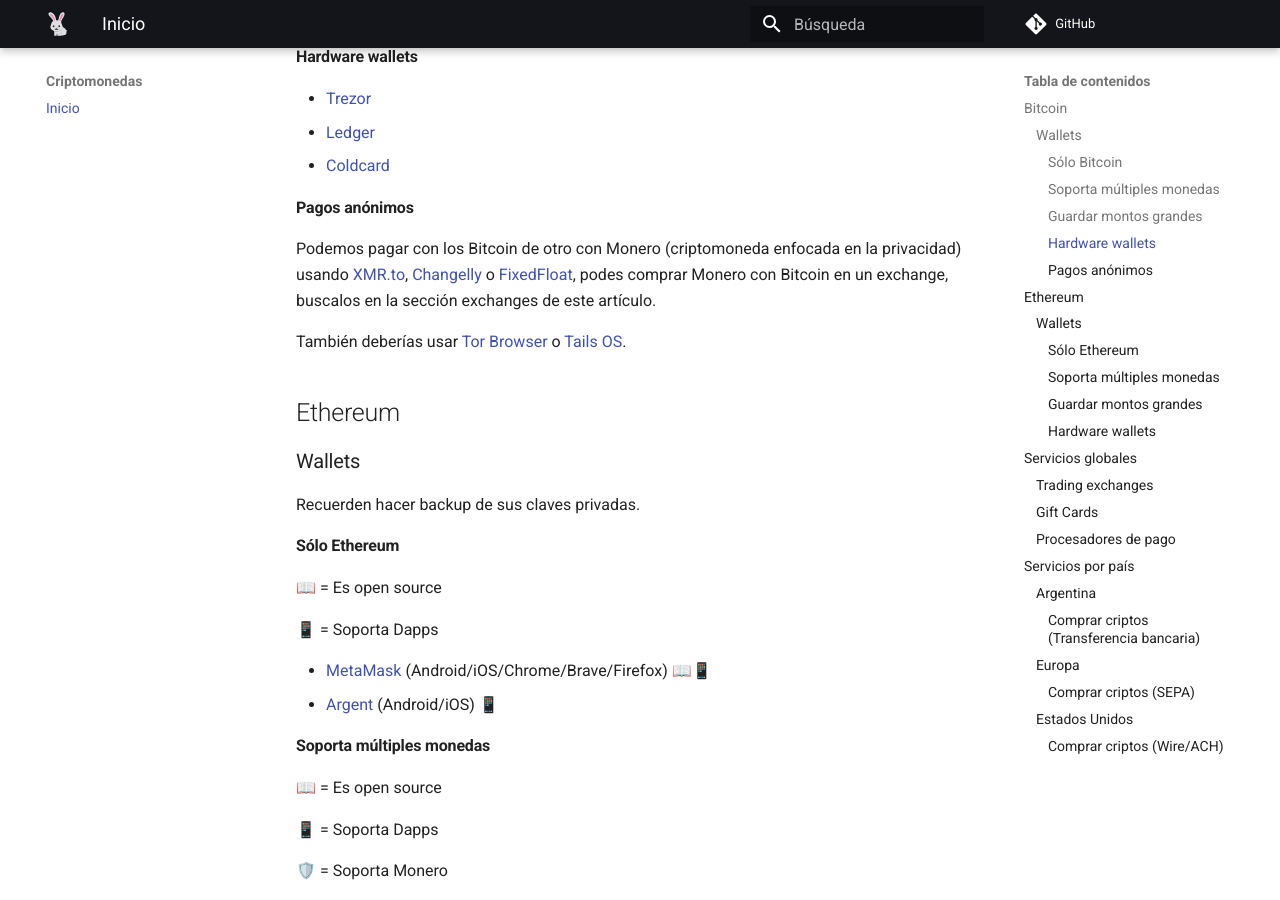
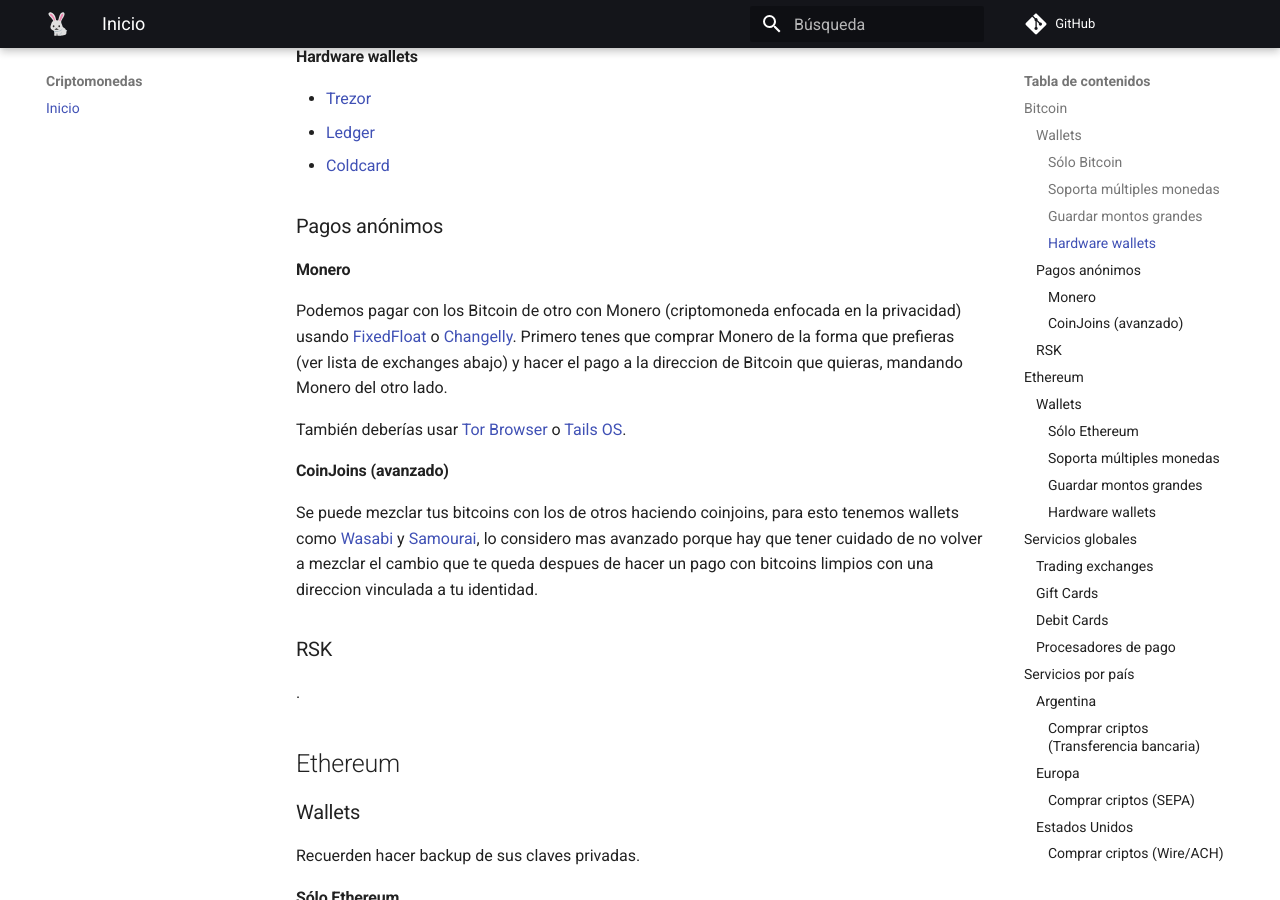
Before and after one commit to anomalouscode/wiki, an MkDocs documentation site: the page built from docs/criptomonedas/index.md, in a window 1280 px wide and 900 px high, scrolled down 1400 px. Built offline with MkDocs 1.6.1 and Material for MkDocs 9.7.7, drawn with Linux system fonts in a browser that asks for light colours; comment, search, counter and statistics services are not loaded.

Commit message:
Update index.md

```diff
--- a/docs/criptomonedas/index.md
+++ b/docs/criptomonedas/index.md
@@ -58,11 +58,21 @@
 - [Ledger](https://www.ledger.com/)
 - [Coldcard](https://coldcardwallet.com/)
 
-#### Pagos anónimos
+### Pagos anónimos
 
-Podemos pagar con los Bitcoin de otro con Monero (criptomoneda enfocada en la privacidad) usando [XMR.to](https://xmr.to/), [Changelly](https://changelly.com/) o [FixedFloat](https://fixedfloat.com/), podes comprar Monero con Bitcoin en un exchange, buscalos en la sección exchanges de este artículo.
+#### Monero
+
+Podemos pagar con los Bitcoin de otro con Monero (criptomoneda enfocada en la privacidad) usando [FixedFloat](https://fixedfloat.com/) o [Changelly](https://changelly.com/). Primero tenes que comprar Monero de la forma que prefieras (ver lista de exchanges abajo) y hacer el pago a la direccion de Bitcoin que quieras, mandando Monero del otro lado.
 
 También deberías usar [Tor Browser](https://www.torproject.org/) o [Tails OS](https://tails.boum.org/).
+
+#### CoinJoins (avanzado)
+
+Se puede mezclar tus bitcoins con los de otros haciendo coinjoins, para esto tenemos wallets como [Wasabi](https://www.wasabiwallet.io/) y [Samourai](https://samouraiwallet.com/), lo considero mas avanzado porque hay que tener cuidado de no volver a mezclar el cambio que te queda despues de hacer un pago con bitcoins limpios con una direccion vinculada a tu identidad.
+
+### RSK
+
+.
 
 ## Ethereum
 
@@ -131,6 +141,10 @@
 
 - [Bitrefill](https://www.bitrefill.com/)
 
+### Debit Cards
+
+-[Moon](https://paywithmoon.com/)
+
 ### Procesadores de pago
 
 - [OpenNode](https://www.opennode.com/)
```
